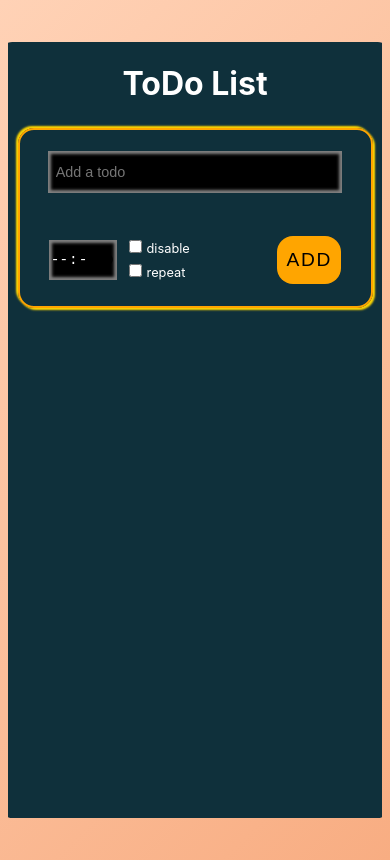
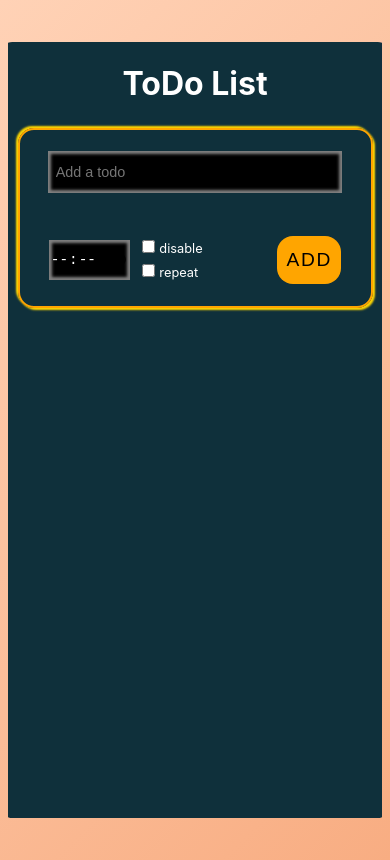
Before and after one commit to Nogreff/Project6, a React (Vite) app: page / in a window 390 px wide. Built offline with nearby package versions, Linux system fonts and the light colour scheme.

Commit message:
time display updated

```diff
--- a/src/css/TodoList.css
+++ b/src/css/TodoList.css
@@ -331,7 +331,7 @@ span > a:hover {
 	}
 	.time_updated {
 		height: 2.5rem;
-		width: 4.2rem;
+		width: 5rem;
 		font-size: 0.9rem;
 	}
 	.todo_info > span {
--- a/src/css/TodoSubmit.css
+++ b/src/css/TodoSubmit.css
@@ -121,7 +121,7 @@
 	}
 	.form_time {
 		height: 2.5rem;
-		width: 4.2rem;
+		width: 5rem;
 		font-size: 0.9rem;
 	}
 	.form_timer_options {
```
